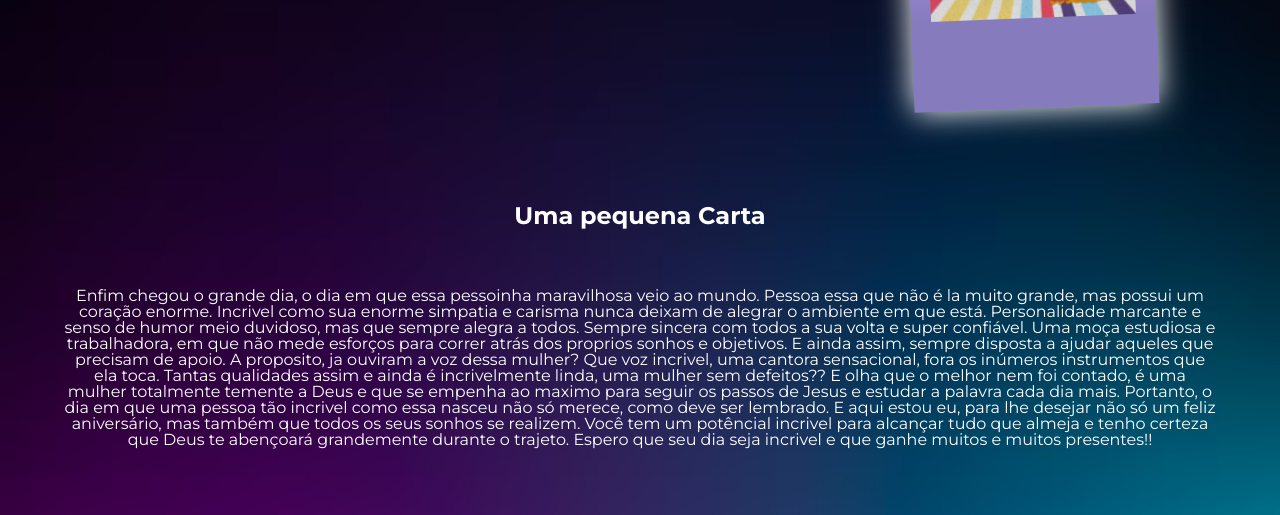
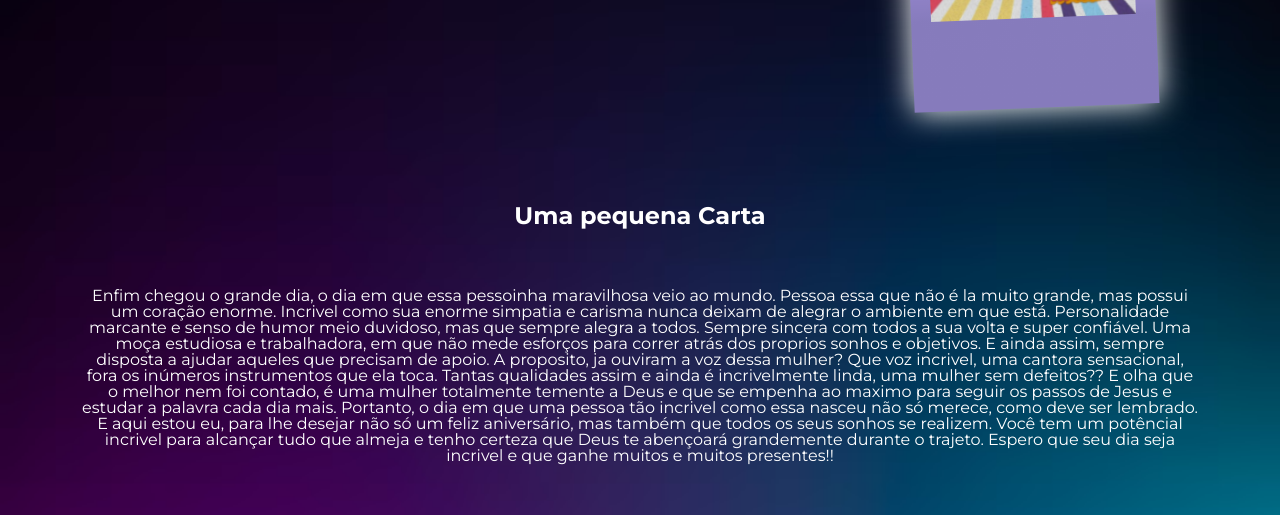
Before and after one commit to VitorCMoraes/Birthday, a plain HTML site: page index.html in a window 1280 px wide. Shown: the part 412-927 px from the top of the page. Drawn offline with nearby package versions, Linux system fonts and the light colour scheme.

Commit message:
Update style.css

```diff
--- a/styles/style.css
+++ b/styles/style.css
@@ -145,7 +145,7 @@ body {
     }
 
     .principal__mid {
-        padding: 2em 4em;
+        padding: 2em 5em;
     }
 
     .principal__mid__titulo {
```
